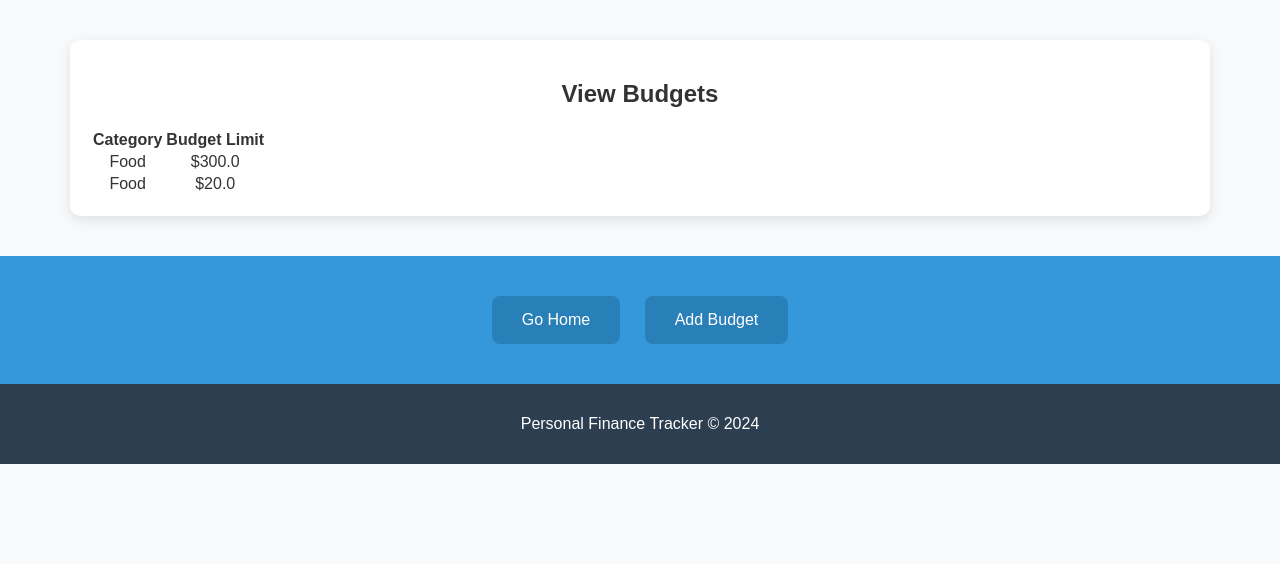
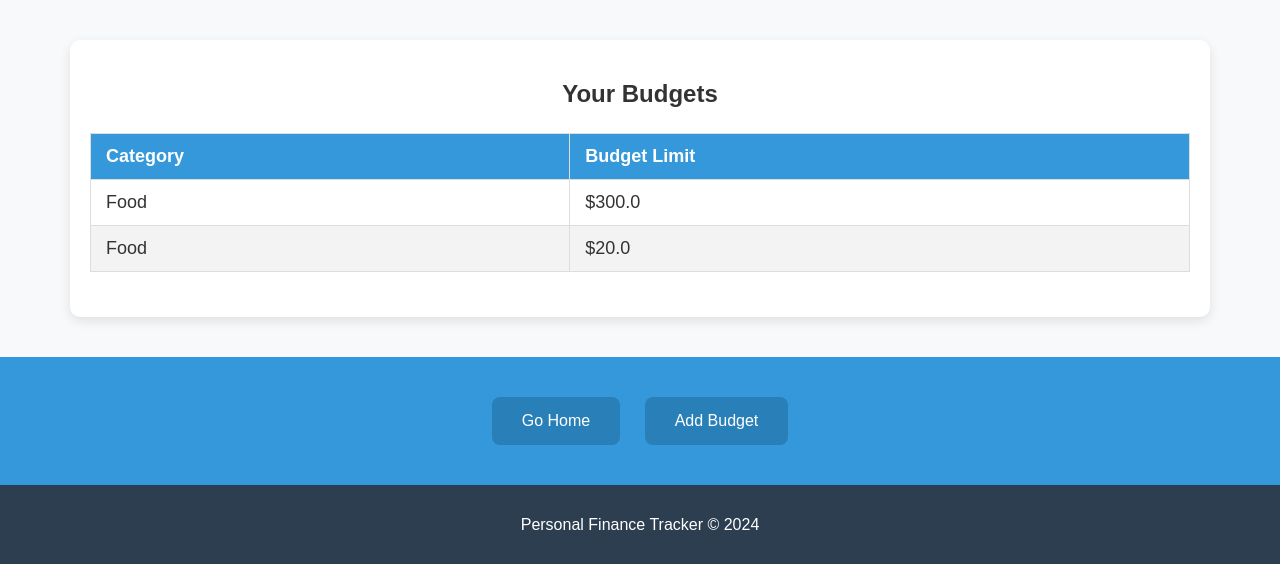
Before and after one commit to TheDude4445/finance-tracker, a Flask app: page /budgets in a window 1280 px wide. Shown: the part 134-698 px from the top of the page. Run offline with Flask 3, Linux system fonts and the light colour scheme; data comes from the database, SQL or seed files in the repository.

Commit message:
changed styling again

```diff
--- a/static/css/style.css
+++ b/static/css/style.css
@@ -129,6 +129,53 @@ button:hover, a.button:hover {
     font-size: 16px;
 }
 
+/* Table Styling for Transactions and Budgets */
+.styled-table {
+    width: 100%;
+    border-collapse: collapse;
+    margin: 25px 0;
+    font-size: 18px;
+    text-align: left;
+}
+
+.styled-table th, .styled-table td {
+    padding: 12px 15px;
+    border: 1px solid #ddd;
+}
+
+.styled-table th {
+    background-color: #3498db;
+    color: white;
+}
+
+.styled-table tr:nth-child(even) {
+    background-color: #f3f3f3;
+}
+
+.styled-table tr:hover {
+    background-color: #f1f1f1;
+}
+
+/* Form Styling */
+.form-group {
+    margin-bottom: 20px;
+    text-align: left;
+}
+
+.form-group label {
+    display: block;
+    font-weight: bold;
+    margin-bottom: 5px;
+}
+
+.form-group input {
+    width: 100%;
+    padding: 10px;
+    border: 1px solid #ccc;
+    border-radius: 5px;
+    font-size: 16px;
+}
+
 /* Footer */
 footer {
     background-color: #2c3e50;
--- a/templates/add_budget.html
+++ b/templates/add_budget.html
@@ -15,7 +15,7 @@
     </div>
 </header>
 
-<div class="container">
+<div class="container form-container">
     <h2>Add a New Budget</h2>
     <form action="/add_budget" method="POST">
         <div class="form-group">
--- a/templates/add_transaction.html
+++ b/templates/add_transaction.html
@@ -15,7 +15,7 @@
     </div>
 </header>
 
-<div class="container">
+<div class="container form-container">
     <h2>Add a New Transaction</h2>
     <form action="/add_transaction" method="POST">
         <div class="form-group">
--- a/templates/budgets.html
+++ b/templates/budgets.html
@@ -16,8 +16,8 @@
 </header>
 
 <div class="container">
-    <h2>View Budgets</h2>
-    <table>
+    <h2>Your Budgets</h2>
+    <table class="styled-table">
         <thead>
             <tr>
                 <th>Category</th>
--- a/templates/transactions.html
+++ b/templates/transactions.html
@@ -16,8 +16,8 @@
 </header>
 
 <div class="container">
-    <h2>View Transactions</h2>
-    <table>
+    <h2>Your Transactions</h2>
+    <table class="styled-table">
         <thead>
             <tr>
                 <th>Description</th>
```
